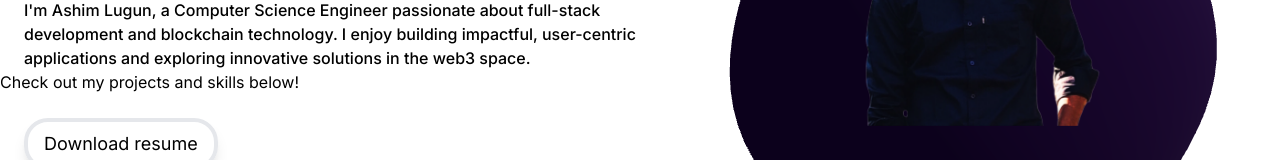
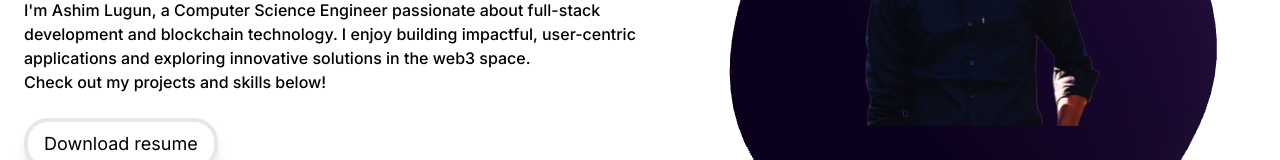
Before and after one commit to AshimLugun08/portfolio, a Next.js app: page / in a window 1280 px wide. Shown: the part 414-574 px from the top of the page. Built offline with nearby package versions, Linux system fonts and the light colour scheme.

Commit message:
Update hero.js

```diff
--- a/app/Component/hero.js
+++ b/app/Component/hero.js
@@ -62,8 +62,9 @@ const MyComponent = () => {
           </div>
           <p id="dis" className="mt-6 ml-2 md:ml-6 font-medium">
           I'm Ashim Lugun, a Computer Science Engineer passionate about full-stack development and blockchain technology. I enjoy building impactful, user-centric applications and exploring innovative solutions in the web3 space.
-          </p>
-          <p>  Check out my projects and skills below!</p>
+      <br></br>   Check out my projects and skills below!
+    </p>
+
           <button
             id="resum"
             className="hover:bg-emerald-500 hover:text-white shadow-lg text-lg border-4 rounded-3xl md:ml-6 ml-2 mt-6 inline-flex items-center px-4 py-2 w-max"
```
